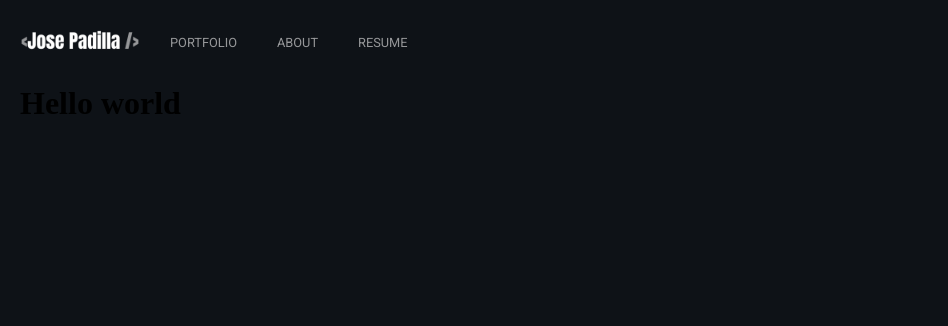
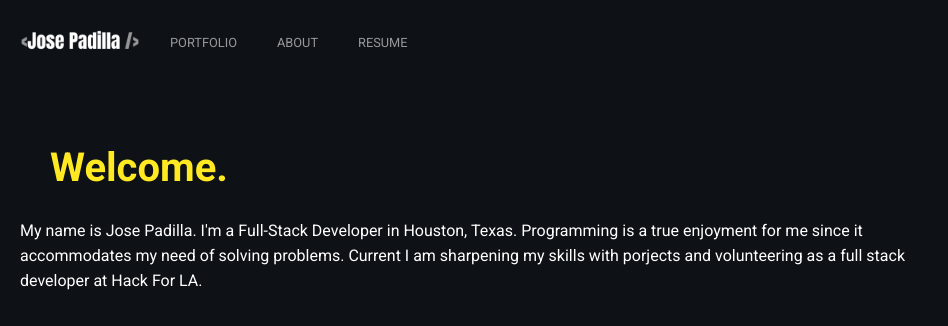
Before and after one commit to JpadillaCoding/Personal-Website, a Next.js app: page / in a window 1280 px wide. Shown: the top 326 px of the page, without its empty margins (0-948 px from the left). Built offline with nearby package versions, Linux system fonts and the light colour scheme.

Commit message:
feat: intro to page

```diff
--- a/app/globals.css
+++ b/app/globals.css
@@ -4,12 +4,12 @@
   background-color: #0e1217;
   margin: 20px;
   padding: 0;
+  font-family: 'Roboto', sans-serif;
 }
 .nav-wrapper {
   display: flex;
 }
 .nav-link {
-  font-family: 'Roboto', sans-serif;
   text-decoration: none;
   margin: 15px 10px 10px 30px;
   font-size: .8em;
--- a/app/page.module.css
+++ b/app/page.module.css
@@ -0,0 +1,13 @@
+.main_wrapper {
+  margin-top: 80px;
+}
+.page_title {
+  color: #ffe922;
+  margin-left: 30px;
+  font-size: 2.5em;
+}
+.page_intro {
+  color: #ffffff;
+  padding-right: 350px;
+  line-height: 25px;
+}
--- a/app/page.tsx
+++ b/app/page.tsx
@@ -2,8 +2,15 @@ import styles from './page.module.css'
 
 export default function Home() {
   return (
-    <main>
-      <h1> Hello world</h1>
+    <main className={styles.main_wrapper}>
+      <h1 className={styles.page_title}>Welcome.</h1>
+      <div className={styles.page_intro}>
+      <p>My name is Jose Padilla. I'm a Full-Stack Developer in Houston, Texas.
+      Programming is a true enjoyment for me since it accommodates my need of solving problems.
+      Current I am sharpening my skills with porjects and volunteering as a full stack developer
+      at Hack For LA.
+      </p>
+      </div>
     </main>
   )
 }
```
